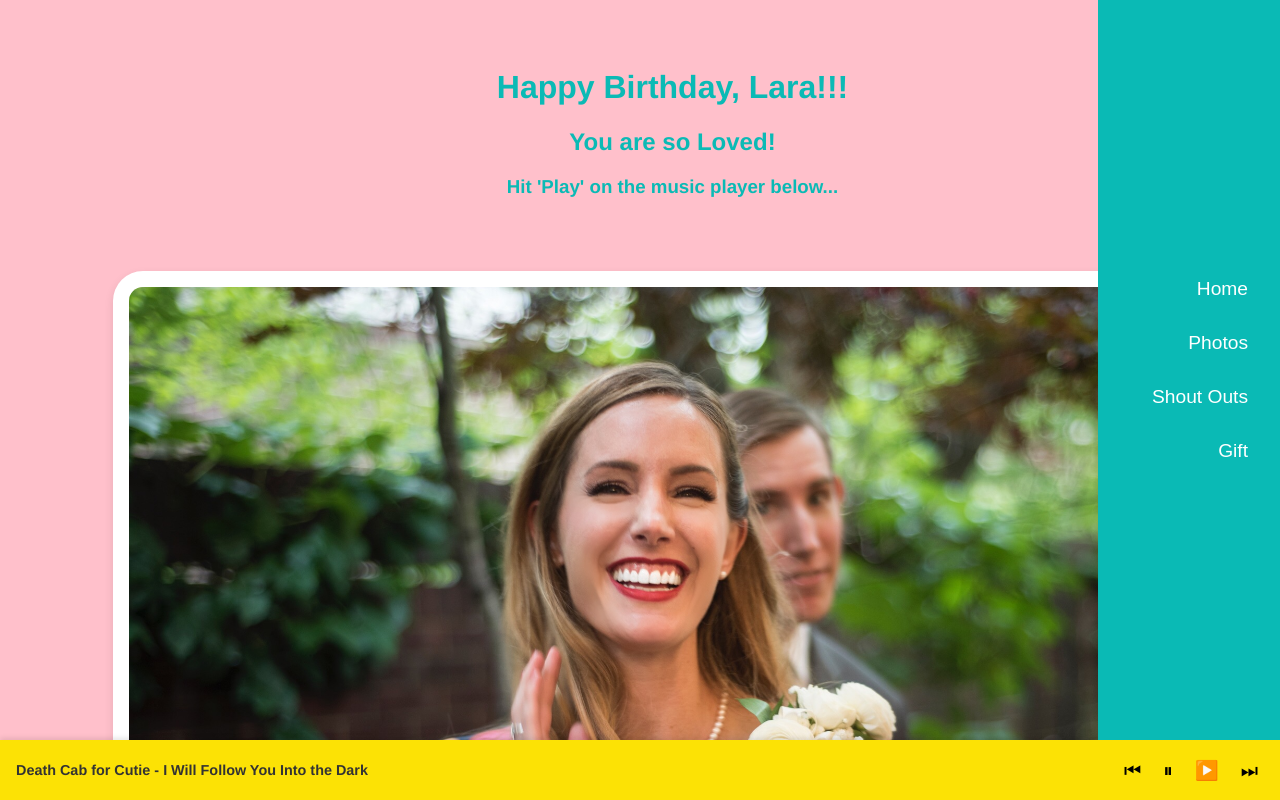
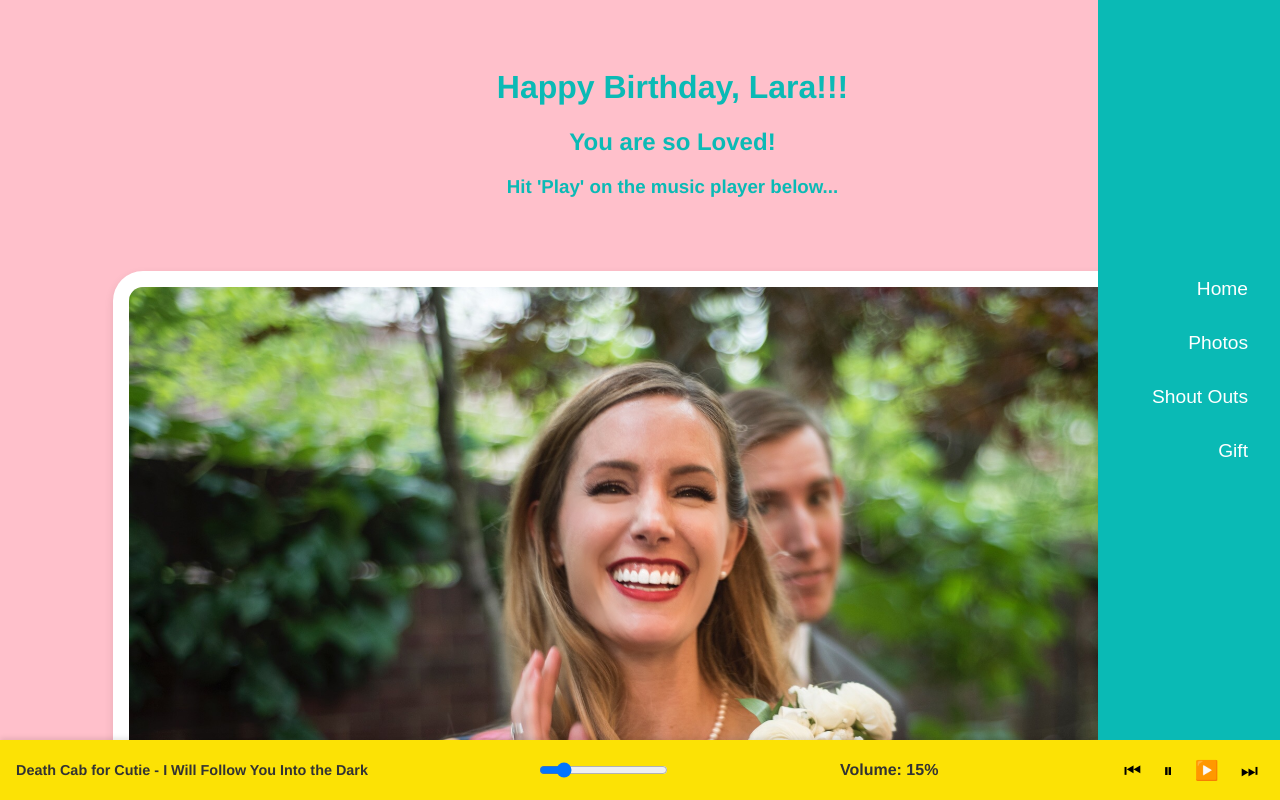
Before and after one commit to sjamesadkins/lara-bday, a React (Vite) app: page / in a window 1280 px wide. Built offline with nearby package versions, Linux system fonts and the light colour scheme.

Commit message:
added volume knob to musicplayer

```diff
--- a/src/Components/MusicPlayer.jsx
+++ b/src/Components/MusicPlayer.jsx
@@ -1,20 +1,41 @@
 
-import { useRef, useState } from 'react';
+import { useRef, useState, useEffect } from 'react';
 
 function MusicPlayer({ playlist }) {
   const [current, setCurrent] = useState(0);
+  const [volume, setVolume] = useState(0.15); // Initial volume level
   const audioRef = useRef(null);
 
   const next = () => setCurrent((current + 1) % playlist.length);
   const prev = () => setCurrent((current - 1 + playlist.length) % playlist.length);
 
+  useEffect(() => {
+    if (audioRef.current) {
+      audioRef.current.volume = volume;
+    }
+  }, [volume]);
+
+  const handleVolumeChange = (event) => {
+    setVolume(parseFloat(event.target.value));
+  };
+
   return (
+    <>
       <div className="music-player">
-      <audio ref={audioRef} src={playlist[current].src} autoPlay onEnded={next} >
+        <audio id="audio" ref={audioRef} src={playlist[current].src} autoPlay onEnded={next}>
         </audio>
         <div className="track-info">
           {playlist[current].artist} - {playlist[current].title}
         </div>
+        <input
+          type="range"
+          min="0"
+          max="1"
+          step="0.01"
+          value={volume}
+          onChange={handleVolumeChange}
+        />
+        <div className="music-player-input" >Volume: {Math.round(volume * 100)}%</div>
         <div className="controls">
           <button onClick={prev}>⏮</button>
           <button onClick={() => audioRef.current?.pause()}>⏸</button>
@@ -22,6 +43,7 @@ function MusicPlayer({ playlist }) {
           <button onClick={next}>⏭</button>
         </div>
       </div>
+    </>
   );
 }
 
--- a/src/index.css
+++ b/src/index.css
@@ -126,6 +126,10 @@ body, html, #root {
   height: 30px;
 }
 
+.music-player-input {
+  font-weight: bold;
+}
+
 .track-info {
   font-size: 0.9rem;
   font-weight: bold;
```
Lines whose indentation alone changed are shown as unchanged.
